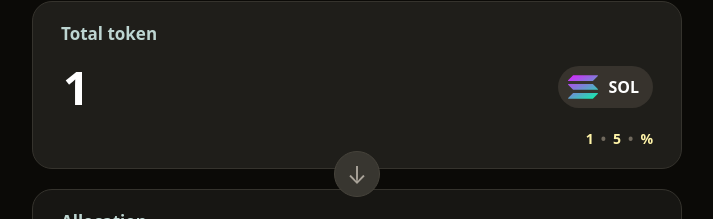
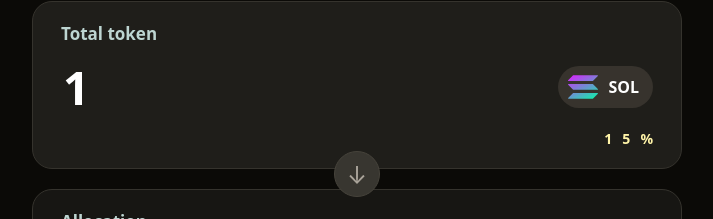
Before and after one commit to mgalihpp/swap-allocation, a React (Vite) app: page / in a window 1280 px wide. Shown: the part 135-354 px from the top of the page, without its empty margins (283-996 px from the left). Built offline with nearby package versions, Linux system fonts and the light colour scheme.

Commit message:
Remove shortcut separators

```diff
--- a/src/styles.css
+++ b/src/styles.css
@@ -94,20 +94,11 @@ button {
   align-items: center;
   justify-content: flex-end;
   flex-wrap: wrap;
-  gap: 0;
+  gap: 10px;
   margin-top: 10px;
   color: #bfb8aa;
   font-size: 14px;
   font-weight: 650;
-}
-
-.shortcut-actions > button:not(.manage-trigger) + button:not(.manage-trigger)::before,
-.shortcut-actions > button:not(.manage-trigger) + .shortcut-bubble::before,
-.shortcut-actions > .shortcut-bubble + button:not(.manage-trigger)::before,
-.shortcut-actions > .shortcut-bubble + .shortcut-bubble::before {
-  content: '•';
-  margin: 0 7px;
-  color: #70695d;
 }
 
 .shortcut-actions button {
@@ -162,14 +153,13 @@ button {
   place-items: center;
   width: 24px;
   height: 24px;
-  margin-left: 7px;
   border-radius: 50%;
   background: #312f2a !important;
   color: #d9d2c7 !important;
 }
 
 .manage-trigger + .manage-trigger {
-  margin-left: 6px;
+  margin-left: -4px;
 }
 
 .action-icon {
```
